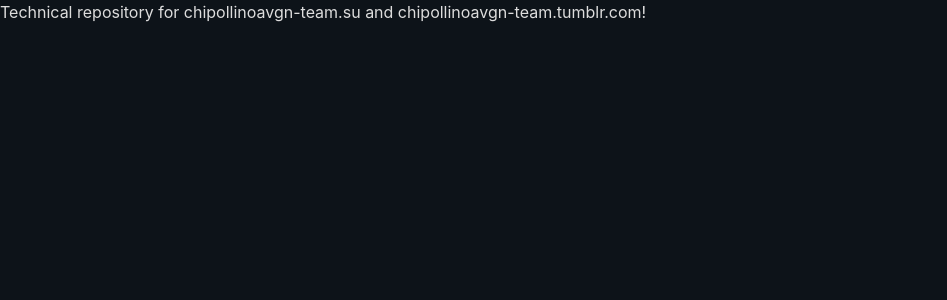
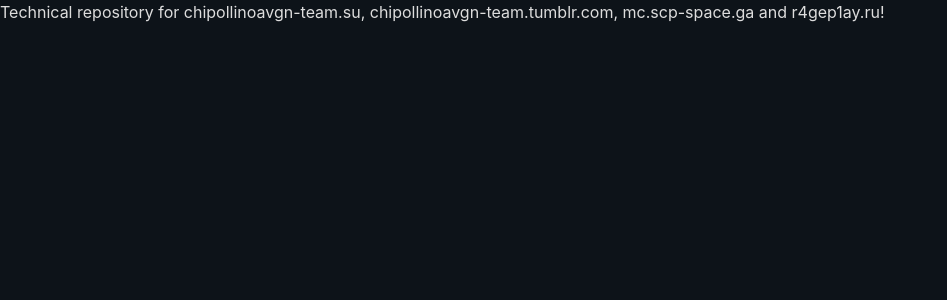
Before and after one commit to chipollinoavgn-tlx/chipollinoavgn-tlx.github.io, a Jekyll site: the page index.html, which Jekyll copies as it is, in a window 1280 px wide. Shown: the top 300 px of the page, without its empty margins (0-947 px from the left). Built offline with Jekyll 4.4.1, drawn with Linux system fonts in a browser that asks for light colours; some web fonts are replaced.

Commit message:
Update Information for Index.html

```diff
--- a/index.html
+++ b/index.html
@@ -43,6 +43,6 @@ GitHub Pages" />
 		<link rel="stylesheet" href="https://cdnjs.cloudflare.com/ajax/libs/font-awesome/4.7.0/css/font-awesome.min.css" defer="defer" />
 </head>
 <body>
-Technical repository for chipollinoavgn-team.su and chipollinoavgn-team.tumblr.com!
+Technical repository for chipollinoavgn-team.su, chipollinoavgn-team.tumblr.com, mc.scp-space.ga and r4gep1ay.ru!
 </body>
 </html>
```
